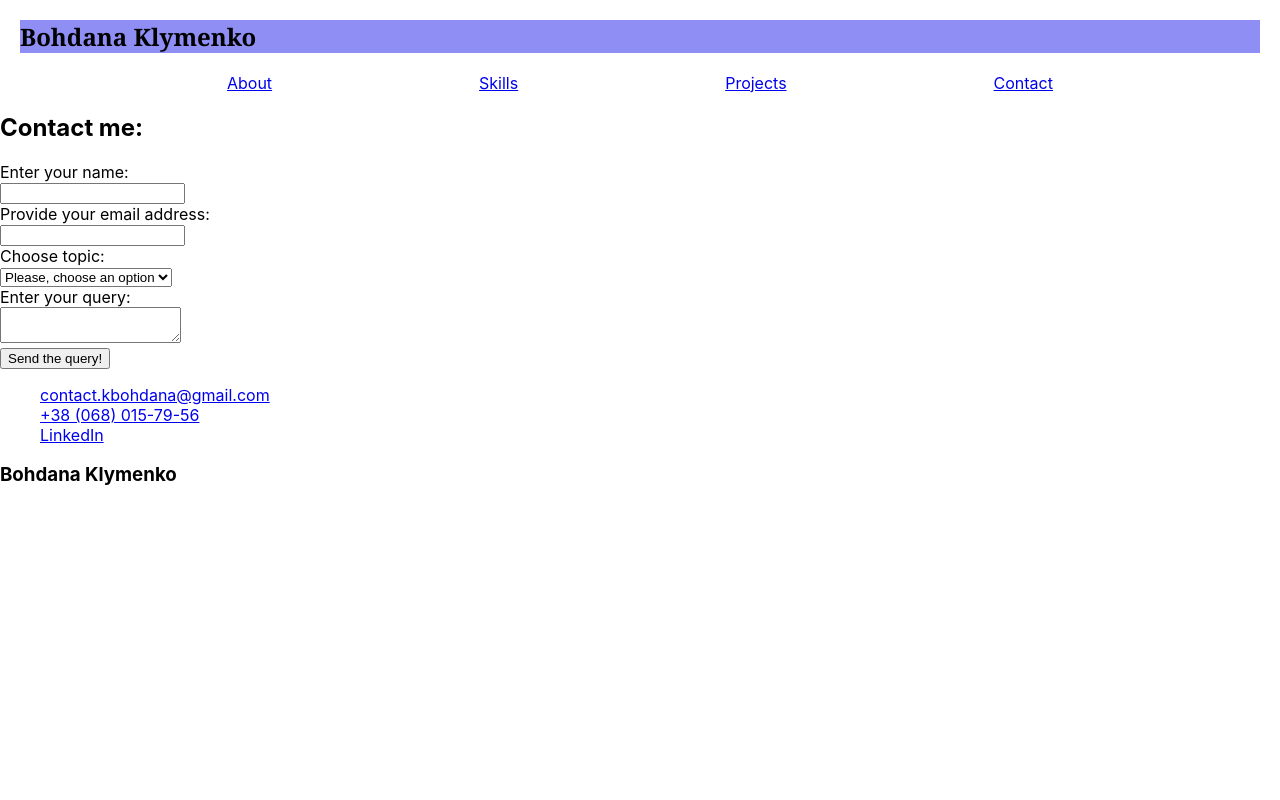
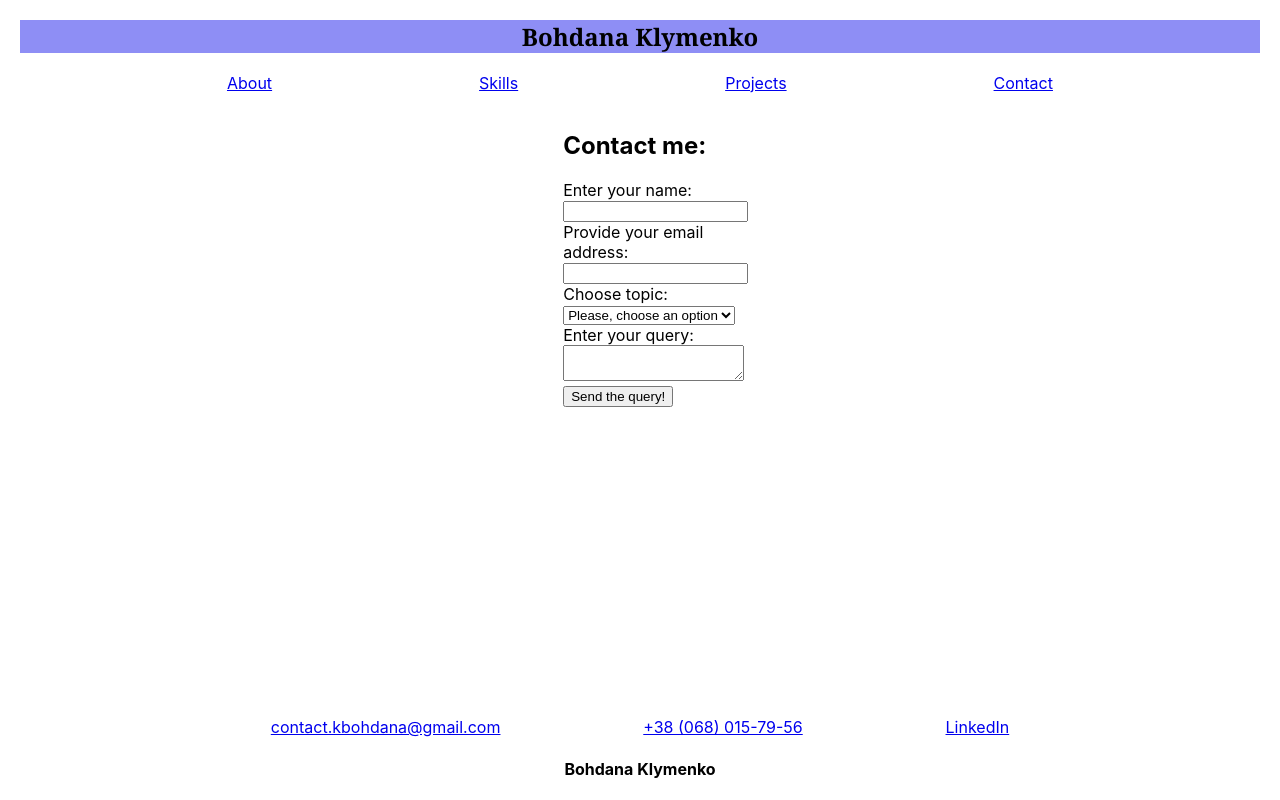
Before and after one commit to DanaKLym/spa-portfolio, a React (Create React App) app in the folder my-app/: page /contact-me in a window 1280 px wide. Built offline with nearby package versions, Linux system fonts and the light colour scheme.

Commit message:
altered the layout of Footer, Header and Contact pages

```diff
--- /dev/null
+++ b/my-app/src/Contact/Contact.module.scss
@@ -0,0 +1,3 @@
+.contactLayout {
+  margin: 3% 44%;
+}
--- a/my-app/src/Contact/Contact.tsx
+++ b/my-app/src/Contact/Contact.tsx
@@ -1,12 +1,15 @@
 import Header from "../Header/Header";
 import Form from "../Form/Form";
+import styles from "./Contact.module.scss";
 
 const Contact: React.FC = () => {
   return (
     <>
       <Header />
-      <h2>Contact me:</h2>
-      <Form />
+      <div className={styles.contactLayout}>
+        <h2>Contact me:</h2>
+        <Form />
+      </div>
     </>
   );
 };
--- a/my-app/src/Footer/Footer.module.scss
+++ b/my-app/src/Footer/Footer.module.scss
@@ -1,3 +1,19 @@
+.footer {
+  position: fixed;
+  bottom: 0px;
+  width: 100%;
+}
+
+.footerLayout {
+  display: flex;
+  justify-content: space-evenly;
+  padding: 0 10%;
+}
+
 .footerRefs {
   list-style: none;
 }
+
+.footerCreator {
+  text-align: center;
+}
--- a/my-app/src/Footer/Footer.tsx
+++ b/my-app/src/Footer/Footer.tsx
@@ -3,7 +3,8 @@ import styles from "./Footer.module.scss";
 const Footer: React.FC = () => {
   return (
     <>
-      <ul>
+      <div className={styles.footer}>
+        <ul className={styles.footerLayout}>
           <li className={styles.footerRefs}>
             <a href="mailto:contact.kbohdana@gmail.com">
               contact.kbohdana@gmail.com
@@ -21,7 +22,8 @@ const Footer: React.FC = () => {
             </a>
           </li>
         </ul>
-      <h3>Bohdana Klymenko</h3>
+        <h4 className={styles.footerCreator}>Bohdana Klymenko</h4>
+      </div>
     </>
   );
 };
--- a/my-app/src/Header/Header.module.scss
+++ b/my-app/src/Header/Header.module.scss
@@ -7,6 +7,7 @@ $primary-font: Georgia, serif;
 .background {
   background: rgb(142, 142, 245);
   font-family: $primary-font;
+  text-align: center;
 }
 
 .navbarLayout {
```
Lines whose indentation alone changed are shown as unchanged.
